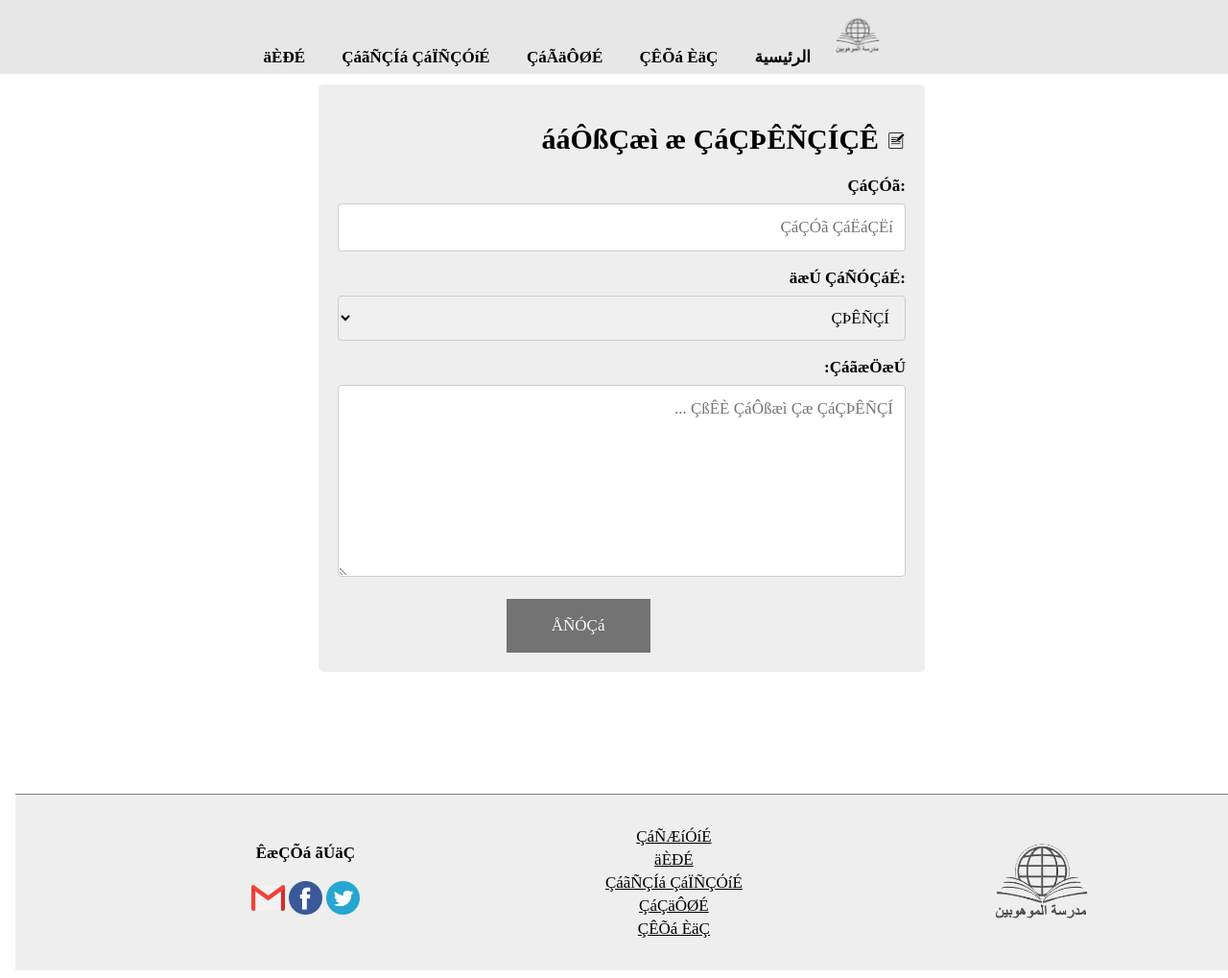
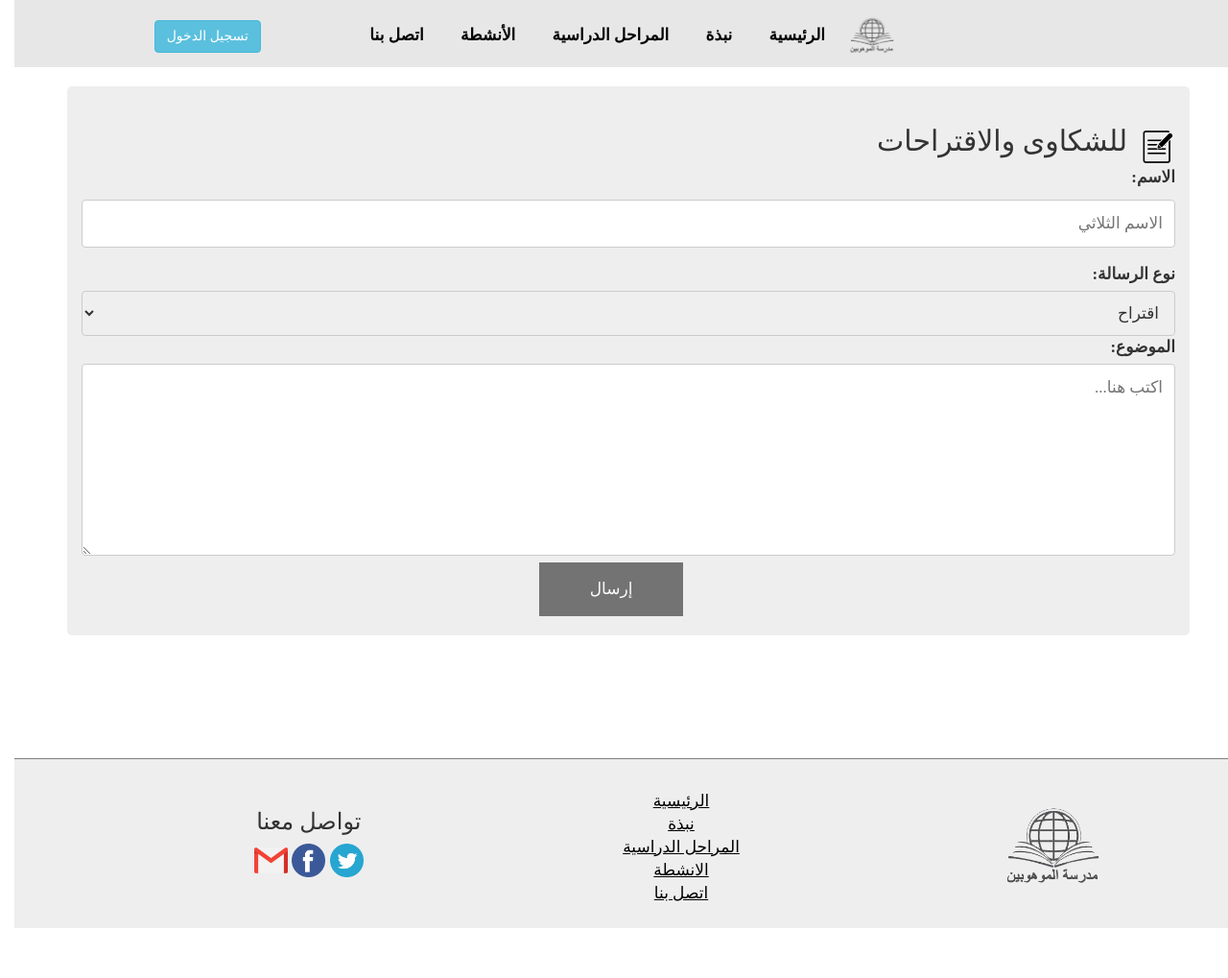
Before and after one commit to Safa2019/school, a plain HTML site: page contactUshtml.html in a window 1280 px wide. Shown: the whole page at 96% size. After the commit the page ends 975 px from the top, so only its background shows below. Drawn offline with nearby package versions, Linux system fonts and the light colour scheme.

Commit message:
Update contactUshtml.html

```diff
--- a/contactUshtml.html
+++ b/contactUshtml.html
@@ -1,79 +1,93 @@
 
-<!DOCTYPE html>
-<html>
+<!doctype html>
+<html  dir="rtl" lang="ar">
    <head>
-<link rel="stylesheet" href="css/style.css">
+    <title>مدرسة الموهوبين  </title>
+        <meta charset="utf-8">
+	<meta name="keywords" content="مدرسة الموهوبين "  />
+	<meta name="description" content=" طالب , التسجيل في مدرسة "  />
+        <meta name="viewport" content="width=device-width, initial-scale=1, shrink-to-fit=no"/>
 
-
-<meta name="viewport" content="width=device-width, initial-scale=1">
-<style>
-body {font-family: Arial, Helvetica, sans-serif; margin-top:5%;background-color:white;}
-* {box-sizing: border-box;
-    font-size: 17px;
-    line-height: 24px;
-	direction:rtl;}
-
-input[type=text], select, textarea {
-    width: 100%;
-    padding: 12px;
-    border: 1px solid #ccc;
-    border-radius: 4px;
-    box-sizing: border-box;
-    margin-top: 6px;
-    margin-bottom: 16px;
-    resize: vertical;
-}
-
-</style>
-
-
+		<!-- We must first load the JQuery after that form javascript to use ajax -->
+		<script src="js/jquery-3.2.1.min.js"></script>
+		<script src="js/form.js"></script>
+		<script src="https://maxcdn.bootstrapcdn.com/bootstrap/3.3.7/js/bootstrap.min.js"></script>
+		<link rel="stylesheet" type="text/css" href="css/style.css">
+		<link rel="stylesheet" type="text/css" href="css/login_form.css">
+		<link rel="stylesheet" href="fonts/fontawesome/css/font-awesome.min.css">
+		<link rel="stylesheet" href="https://maxcdn.bootstrapcdn.com/bootstrap/3.3.7/css/bootstrap.min.css">
+		<link rel="stylesheet" href="https://use.fontawesome.com/releases/v5.2.0/css/all.css" integrity="sha384-hWVjflwFxL6sNzntih27bfxkr27PmbbK/iSvJ+a4+0owXq79v+lsFkW54bOGbiDQ" crossorigin="anonymous">
       </head>
 
-  <header role="banner">
+	    <body>
+      <header>
 	    <div class="top-bar" >
-
 		   <div class="menu">
 			<img src="images/llogo.png" width="6%" />
 			<a href="index.html">الرئيسية</a>
-				  <a href="index.html#about">äÈÐÉ</a>
-				  <a href="index.html#level">ÇáãÑÇÍá ÇáÏÑÇÓíÉ</a>
-		          <a href="index.html#activty">ÇáÃäÔØÉ</a>
-				  <a href="contactUshtml.html">ÇÊÕá ÈäÇ</a>
+			<a href="about.html">نبذة</a>
+			<a href="#level">المراحل الدراسية</a>
+			<a href="#activty">الأنشطة</a>
+			<a href="contactUshtml.html">اتصل بنا</a>
+			<button onclick="document.getElementById('id1').style.display='block'" type="button" class="btn btn-info" style="margin-right: 10%;">تسجيل الدخول</button>
 	       </div>
 	    </div>
+
+        <!--login form pop up-->
+	    <div id="id1" class="login_containr">
+		  <form class="center" action="#" id="login" method="post">
+            <span onclick="document.getElementById('id1').style.display='none'" class="sign_close" title="Close Modal">&times;</span>
+			<div class="container_field">
+			<!--user name field-->
+			<div class="borderFeild">
+			<i class="fa fa-user"></i>
+			<input  type="text" id="userlog" placeholder="  أدخل اسم المستخدم" name="user"  required="" oninvalid="this.setCustomValidity('الرجاء إدخال اسم المستخدم')"
+			oninput="setCustomValidity('')" >
+		    </div>
+         	<!--password field-->
+			<div class="borderFeild">
+            <i class="fa fa-lock"></i>
+			<input type="password" id="passwordlog" placeholder="  أدخل كلمة المرور" name="password" required="" oninvalid="this.setCustomValidity('الرجاء إدخال كلمة المرور')"
+			oninput="setCustomValidity('')">
+			</div>
+            <!-- result of login proccess-->
+			<div id="resultLogin"></div>
+			<!-- button for login -->
+			<div class="clearfix"><button class="btn btn-info" type="submit" name="login_btn">تسجيل دخول</button></div>
+			<!-- label for remeber me -->
+			<label><input type="checkbox" checked="checked" name="remember"> تذكرني</label>
+			</div>
+            <!-- last part of contanir-->
+			<div class="container_field" ><span class="psw">نسيت <a href="#">كلمة المرور؟</a></span></div>
+		  </form>
+		</div> <!--close the div of login form-->
       </header>
-
-<body>
 
 
 <div class="container">
 
 	<img id="contact_img" src="images/contact.png"/>
-<h2 id="p">ááÔßÇæì æ ÇáÇÞÊÑÇÍÇÊ </h2>
+	<h2 id="p">للشكاوى والاقتراحات </h2>
+	<form action="mailto">
+	    <b><label for="fname">الاسم:  </label></b>
+	    <input type="text" id="fname" name="firstname" placeholder="الاسم الثلاثي">
 
-  <form action="mailto">
-    <b><label for="fname">ÇáÇÓã:  </label></b>
-    <input type="text" id="fname" name="firstname" placeholder="ÇáÇÓã ÇáËáÇËí">
-
-    <b><label for="msgType">äæÚ ÇáÑÓÇáÉ: </label></b>
-    <select id="msgType" name="äæÚ ÇáÑÓÇáÉ">
-      <option value="suggestions">ÇÞÊÑÇÍ</option>
-      <option value="complain">Ôßæì</option>
+	    <b><label for="msgType">نوع الرسالة: </label></b>
+	    <select id="msgType" name="اقتراح">
+	      <option value="suggestions">اقتراح</option>
+	      <option value="complain">شكوى</option>
 
 	    </select>
 
-    <b><label for="subject">ÇáãæÖæÚ:</label></b>
-    <textarea id="subject" name="subject" placeholder="ÇßÊÈ ÇáÔßæì Çæ ÇáÇÞÊÑÇÍ ... " style="height:200px"></textarea>
-
-
+	    <b><label for="subject">الموضوع:</label></b>
+	    <textarea id="subject" name="subject" placeholder="اكتب هنا... " style="height:200px"></textarea>
 	</form>
-  <button class="open-button" >ÅÑÓÇá</button>
+	<button class="open-button" >إرسال</button>
 
 </div>
 
 
 </body>
-
 <footer>
 <div class="row">
 
@@ -86,16 +100,16 @@ input[type=text], select, textarea {
 
   <div class="columnFooter">
     <div class="card">
-			 <a  href = "index.html" >ÇáÑÆíÓíÉ </a><br>
-			 <a href = "index.html#about" >äÈÐÉ  </a><br>
-			 <a href = "index.html#level" >ÇáãÑÇÍá ÇáÏÑÇÓíÉ </a><br>
-			 <a href = "index.html#activty"  >ÇáÇäÔØÉ </a><br>
-			 <a href = "contactUshtml.html"  >ÇÊÕá ÈäÇ </a><br>
+			 <a  href ="index.html">الرئيسية </a><br>
+			 <a href = "about.html" >نبذة  </a><br>
+			 <a href = "index.html#level" >المراحل الدراسية </a><br>
+			 <a href = "index.html#activty"  >الانشطة </a><br>
+			 <a href = "contactUshtml.html"  >اتصل بنا </a><br>
 		</div>
 	</div>
   <div class="columnFooter">
     <div class="card">
-	<h3 > ÊæÇÕá ãÚäÇ   </h3>
+	<h3 > تواصل معنا   </h3>
 			<img src= "images/twitter.png" style="width:35px;height:35px;" onclick="https://www.twitter.com"/>
             <img src= "images/facebook.png" style="width:35px;height:35px;" onclick="https://www.facebook.com" />
 			<a href="mailto:reem.s.aldosari@hotmail.com"><img src= "images/gmail.png" style="width:35px;height:35px" /></a>
@@ -104,5 +118,4 @@ input[type=text], select, textarea {
 		</div>
 </footer>
 
-
 </html>
```
Lines whose indentation alone changed are shown as unchanged.
